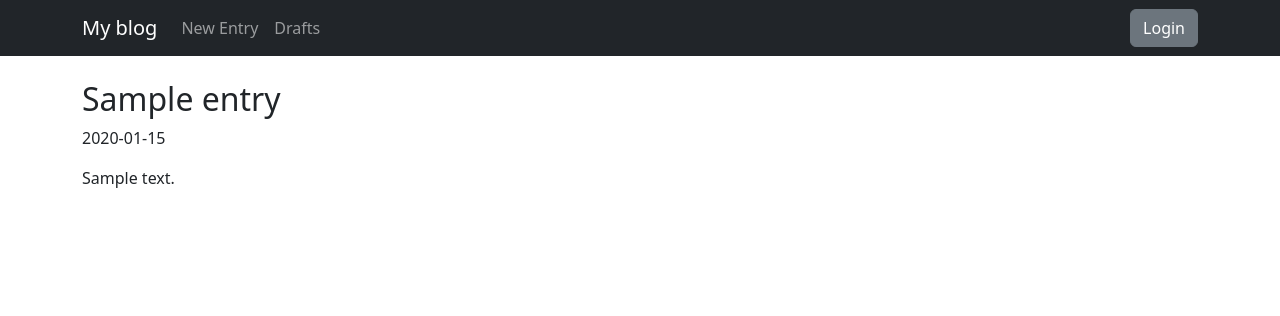
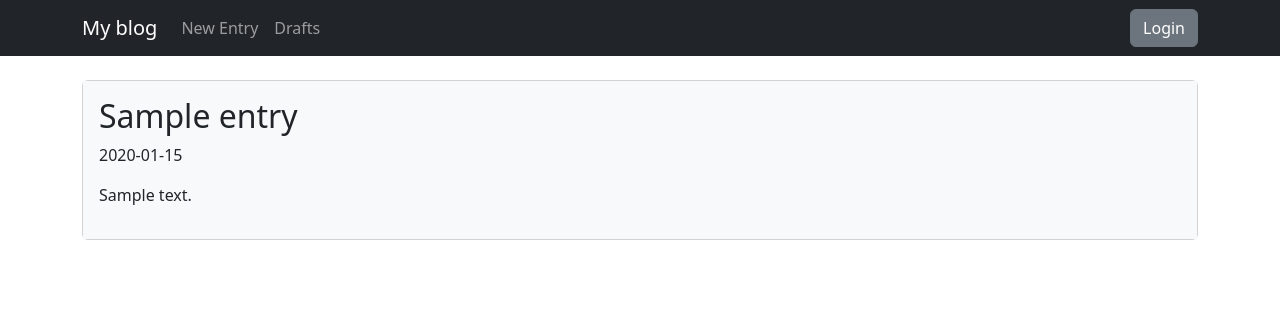
Before and after one commit to wtb-skill/Project-Blog, a Flask app: page / in a window 1280 px wide. Shown: the top 316 px of the page. Run offline with Flask 3, Linux system fonts and the light colour scheme; tables that the repository leaves empty hold one stand-in row (values such as "Sample post").

Commit message:
Add functionality: index now displays frames around entries and every other entry has a different bg color

```diff
--- a/blog/routes.py
+++ b/blog/routes.py
@@ -20,7 +20,7 @@ def login_required(view_func):
 
 @app.route("/")
 def index():
-    all_posts = Entry.query.filter_by(is_published=True).order_by(Entry.pub_date.desc())
+    all_posts = Entry.query.filter_by(is_published=True).order_by(Entry.pub_date.desc()).all()
     return render_template("homepage.html", all_posts=all_posts)
 
 
--- a/blog/templates/homepage.html
+++ b/blog/templates/homepage.html
@@ -3,8 +3,9 @@
 {% block content %}
 
 {% for post in all_posts %}
+    <div class="card mb-3">
+        <div class="card-body d-flex justify-content-between align-items-start {% if loop.index is even %}bg-white{% else %}bg-light{% endif %}">
 
-<div class="d-flex justify-content-between align-items-start">
             <div class="col-11">
                 <h2>{{ post.title }}</h2>
                 <p>{{ post.pub_date.strftime('%Y-%m-%d') }}</p>
@@ -31,6 +32,8 @@
             </div>
             {% endif %}
         </div>
+    </div>
 
 {% endfor %}
+
 {% endblock %}
```
Lines whose indentation alone changed are shown as unchanged.
